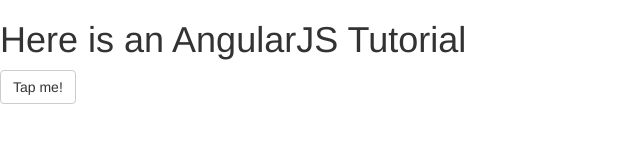
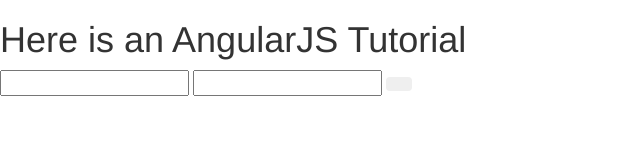
Before and after one commit to mehrdadrafiee/angularjs-movies, a website: page src/index.html in a window 1280 px wide. Shown: the whole page, without its empty margins (0-640 px from the left). Drawn offline with Linux system fonts and the light colour scheme.

Commit message:
added AngularJS buttons

```diff
--- a/src/index.html
+++ b/src/index.html
@@ -12,9 +12,14 @@
 </head>
 <body>
 
-	<div class="mainContainer">
+	<div class="mainContainer" data-ng-app="">
 		<h1>Here is an AngularJS Tutorial</h1>
-		<button class="btn btn-default">Tap me!</button>
+
+		<input type="text" data-ng-model="data.label">
+
+		<input type="text" data-ng-model="data.class">
+
+		<button class="btn {{data.class}}">{{data.label}}</button>
 
 
 	</div>
```
